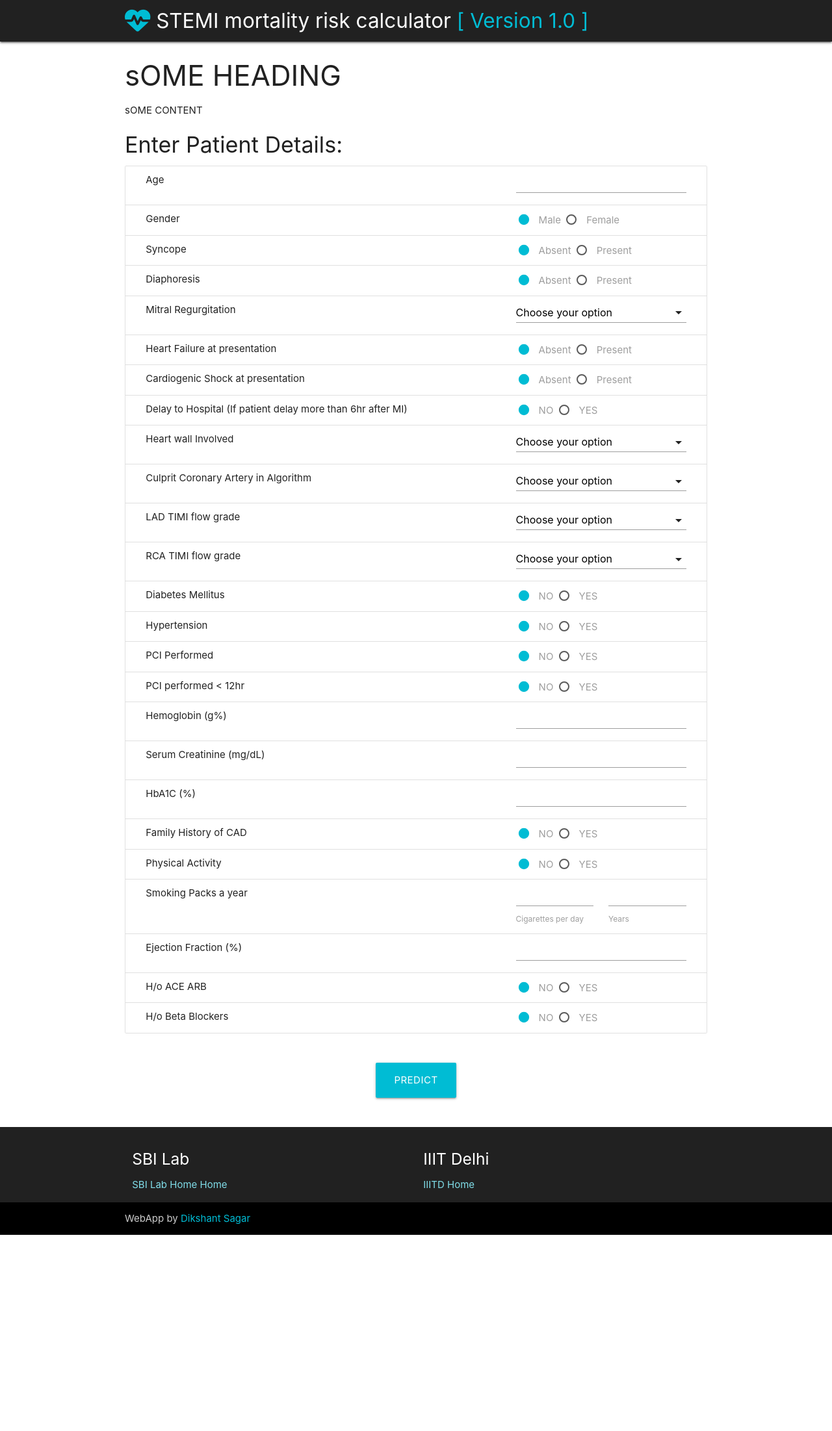
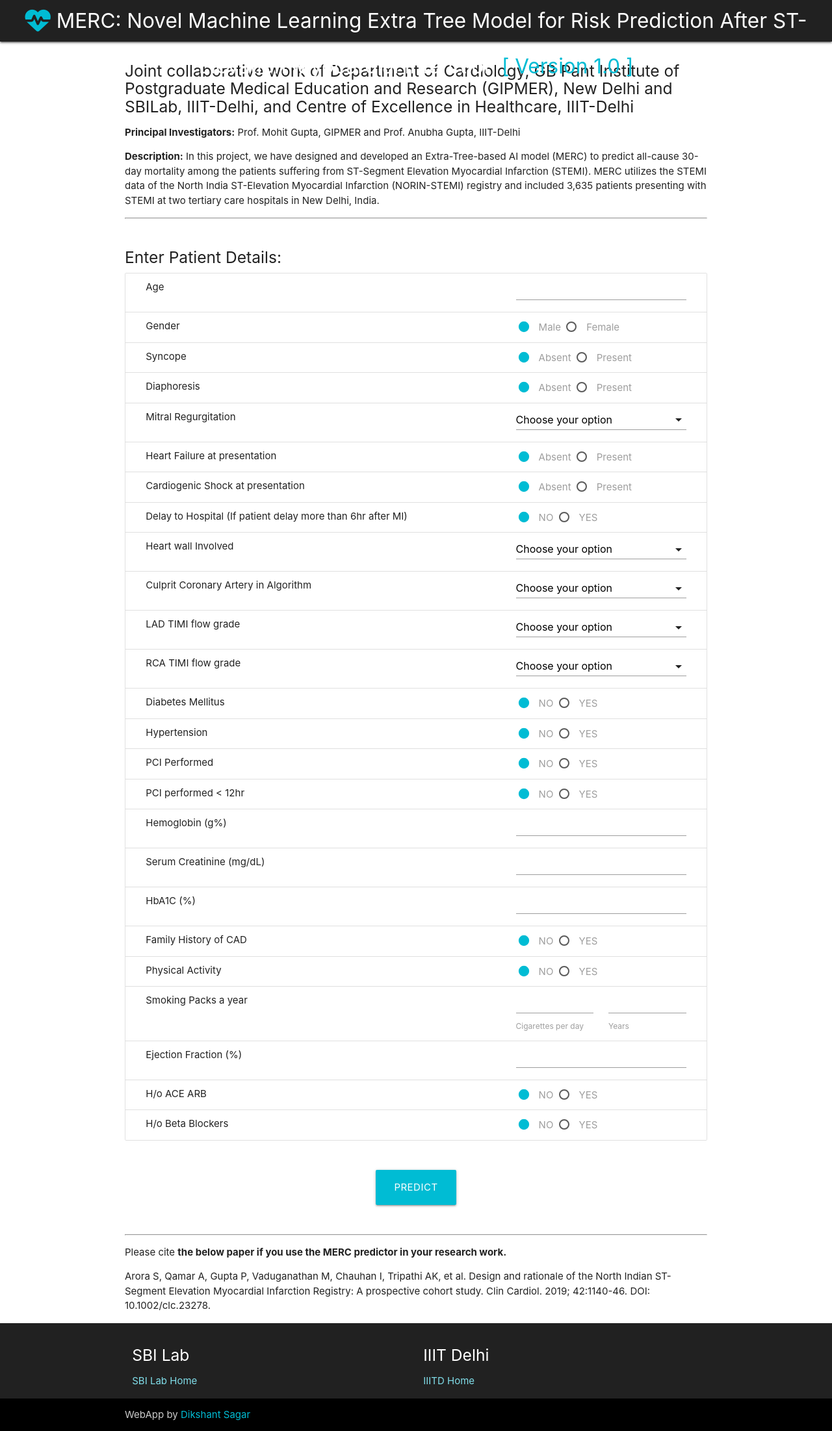
Before and after one commit to dikshantsagar/webheart, a Django app: page / in a window 1280 px wide. Shown: the whole page at 65% size. Before the commit the page ends 1901 px from the top, so only its background shows below. Run offline with Django 3.2, Linux system fonts and the light colour scheme; some libraries are stand-ins or nearby versions.

Commit message:
Update index.html

```diff
--- a/templates/index.html
+++ b/templates/index.html
@@ -15,12 +15,12 @@
 </head>
 <body>
 
-  <nav class="navbar">
+  <nav class="nav-extended">
     <nav class="grey darken-4" role="navigation">
-      <div class="nav-wrapper container">
-        <a id="logo-container" href="#" class="headboard">
+      <div class="nav-wrapper center">
+        <a href="#" class="headboard">
          <i class="fas fa-heartbeat fa-lg cyan-text"></i>
-         STEMI mortality risk calculator <span class="cyan-text"> [ Version 1.0 ]</span>
+         MERC: Novel Machine Learning Extra Tree Model for Risk Prediction After ST-Elevation Myocardial Infarction <span class="cyan-text"> [ Version 1.0 ]</span>
         </a>
 
       </div>
@@ -28,12 +28,15 @@
   </nav>
 
 
-  <div class="container">
+  <div class="container" style="padding-top: 2vh;">
 
-        <h3>sOME HEADING</h3>
-        <P>sOME CONTENT</P>
 
-      <h4>Enter Patient Details:</h4>
+        <h5>Joint collaborative work of Department of Cardiology, GB Pant Institute of Postgraduate Medical Education and Research (GIPMER),
+             New Delhi and SBILab, IIIT-Delhi, and  Centre of Excellence in Healthcare, IIIT-Delhi</h5>
+        <p><b>Principal Investigators:</b> Prof. Mohit Gupta, GIPMER and Prof. Anubha Gupta, IIIT-Delhi</p>
+        <p><b>Description:</b> In this project, we have designed and developed an Extra-Tree-based AI model (MERC) to predict all-cause 30-day mortality among the patients suffering from ST-Segment Elevation Myocardial Infarction (STEMI).  MERC utilizes the STEMI data of the North India ST-Elevation Myocardial Infarction (NORIN-STEMI) registry and included 3,635 patients presenting with STEMI at two tertiary care hospitals in New Delhi, India.</p>
+        <hr><br>
+      <h5>Enter Patient Details:</h5>
       <ul class="collection">
         <li class="collection-item">
             <div class="row mbot">
@@ -328,6 +331,14 @@
       </div>
   </div>
 
+  <div class="container">
+    <hr>
+
+    <p>Please cite <b>the below paper if you use the MERC predictor in your research work.</b></p>
+    <p>
+      Arora S, Qamar A, Gupta P, Vaduganathan M, Chauhan I, Tripathi AK, et al. Design and rationale of the North Indian ST-Segment Elevation Myocardial Infarction Registry: A prospective cohort study. Clin Cardiol. 2019; 42:1140-46. DOI: 10.1002/clc.23278.
+    </p>
+  </div>
 
 
 
@@ -337,7 +348,7 @@
         <div class="col l6 s12">
           <h5 class="white-text">SBI Lab</h5>
           <ul>
-            <li><a class="cyan-text text-lighten-3" href="http://sbilab.iiitd.edu.in/">SBI Lab Home Home</a></li>
+            <li><a class="cyan-text text-lighten-3" href="http://sbilab.iiitd.edu.in/">SBI Lab Home</a></li>
           </ul>
 
 
```
